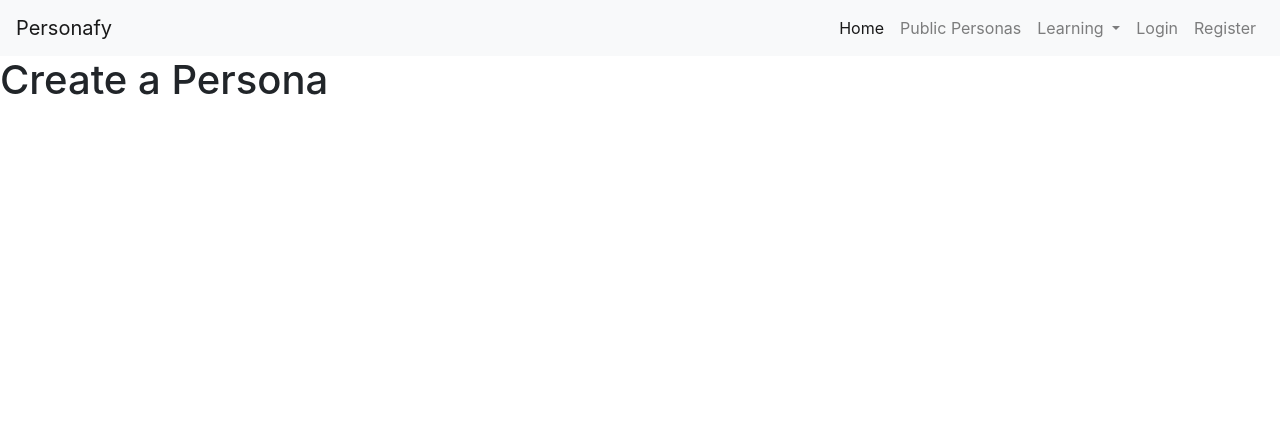
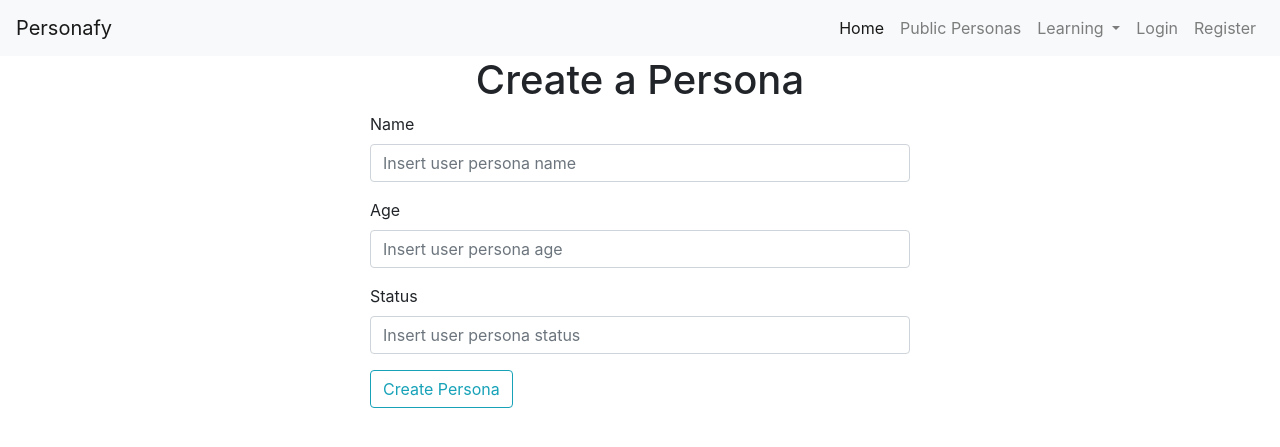
Before and after one commit to orlamadden/personafy, a Flask app: page /add-persona in a window 1280 px wide. Shown: the top 447 px of the page. Run offline with Flask 2, Linux system fonts and the light colour scheme; some libraries are stand-ins or nearby versions.

Commit message:
added basic form layout and set up

```diff
--- a/app.py
+++ b/app.py
@@ -1,6 +1,7 @@
 import os
-from flask import Flask, render_template, url_for
+from flask import Flask, render_template, url_for, flash
 from flask_pymongo import PyMongo
+from forms import CreatePersonaForm
 from bson.objectid import ObjectId
 from os import path
 if path.exists("env.py"):
@@ -27,9 +28,13 @@ def public_personas():
     personas=mongo.db.persona.find())
 
 
-@app.route('/add-persona')
+@app.route('/add-persona', methods=['GET','POST'])
 def add_persona():
-    return render_template('add-persona.html')
+    form = CreatePersonaForm()
+    if form.validate_on_submit():
+        flash('Your persona has been created!', 'success')
+        return redirect(url_for('public_personas'))
+    return render_template('add-persona.html', title='Add Persona', form=form)
 
 
 if __name__ == '__main__':
--- a/templates/add-persona.html
+++ b/templates/add-persona.html
@@ -1,7 +1,30 @@
-{% extends 'base.html' %}
+{% extends 'base.html' %} {% block content %}
 
-{% block content %}
-
-<h1>Create a Persona</h1>
+<h1 class="text-center">Create a Persona</h1>
+<div class="container">
+    <div class="row justify-content-center">
+        <div class="col-6">
+        <form method="POST" action="">
+  <div class="form-group">
+    {{ form.name.label(class="form-control-label") }}
+    {{ form.name(class="form-control", placeholder="Insert user persona name",
+    required=True) }}
+  </div>
+  <div class="form-group">
+    {{ form.age.label(class="form-control-label") }}
+    {{ form.age(class="form-control", placeholder="Insert user persona age",
+    required=True) }}
+  </div>
+  <div class="form-group">
+    {{ form.status.label(class="form-control-label") }}
+    {{ form.status(class="form-control", placeholder="Insert user persona status", required=True) }}
+  </div>
+  <div class="form-group">
+    {{ form.submit(class="btn btn-outline-info") }}
+  </div>
+</form>
+        </div>
+    </div>
+</div>
 
 {% endblock content %}
```
